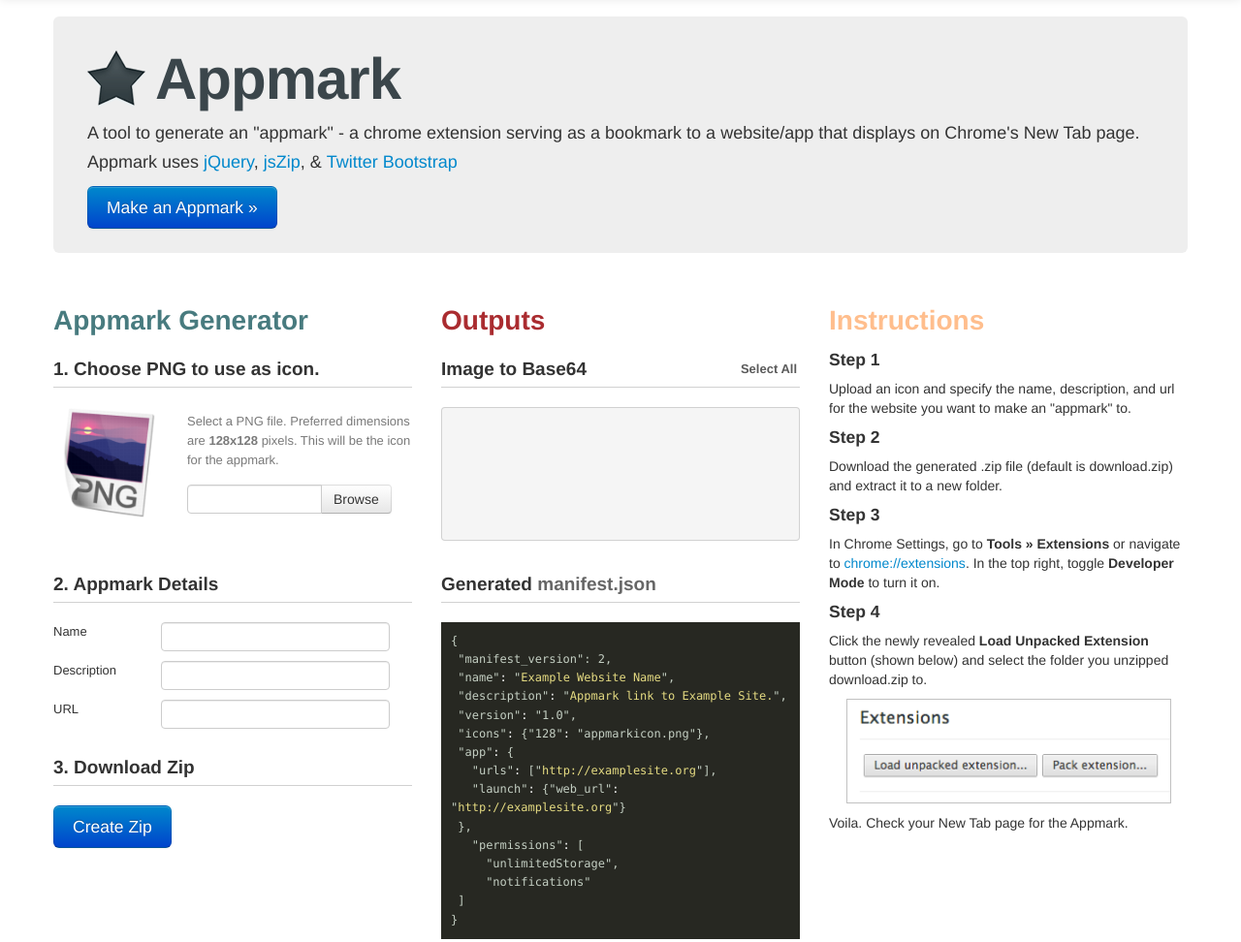
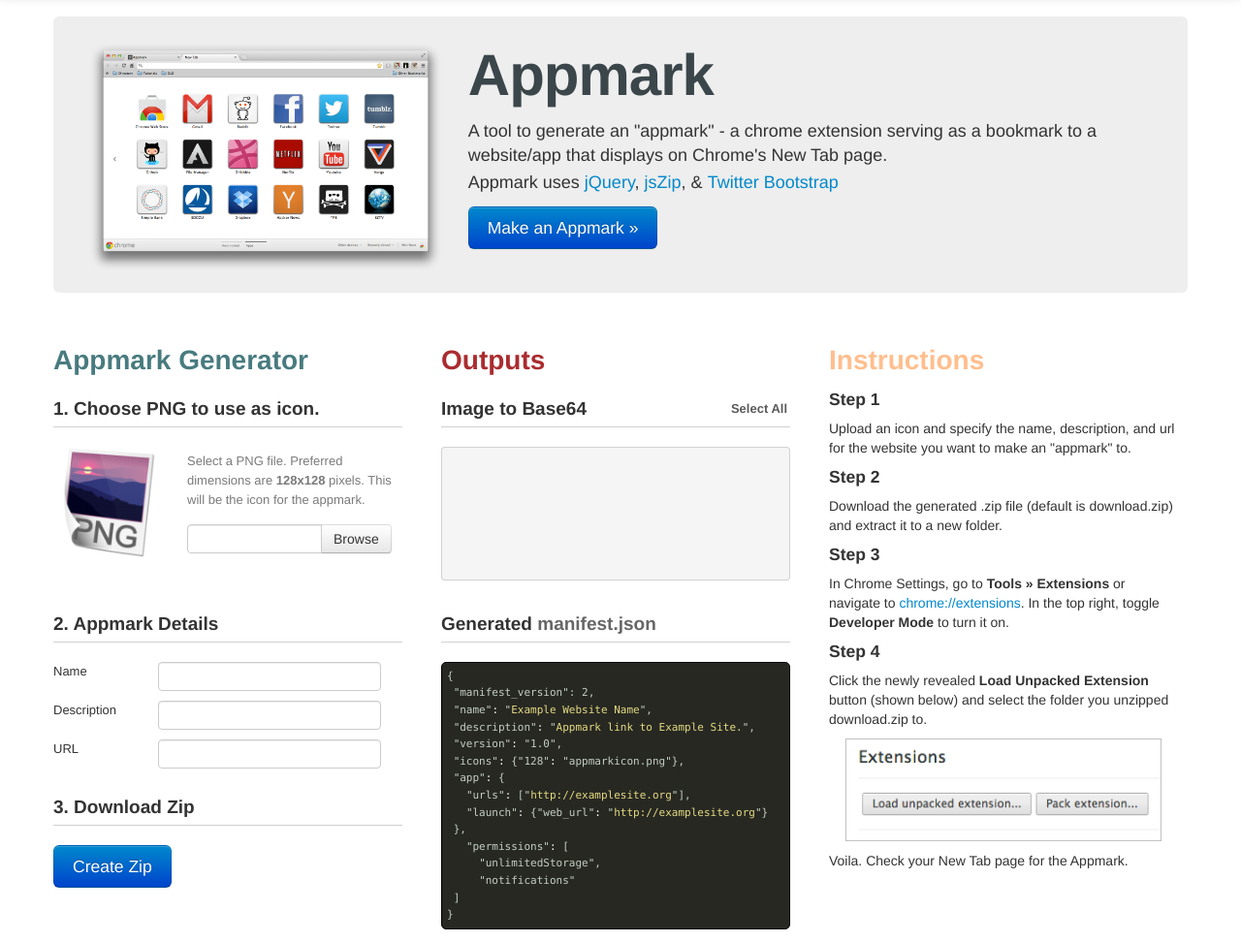
Before and after one commit to elzii/appmark, a plain HTML site: page index.html in a window 1280 px wide. Shown: the part 43-1015 px from the top of the page at 97% size. Drawn offline with Linux system fonts and the light colour scheme.

Commit message:
added ss in hero unit

```diff
--- a/index.html
+++ b/index.html
@@ -1,4 +1,3 @@
-
 <!DOCTYPE html>
 <html lang="en">
   <head>
@@ -50,6 +49,9 @@
 
 
     <div id="banner" class="hero-unit">
+
+      <img src="img/chrome-ss.png" alt="Chrome Screenshot" class="ss">
+
       <h1><img src="img/appmark-star.png" alt="Appmark">Appmark</h1>
       <p>A tool to generate an "appmark" - a chrome extension serving as a bookmark to a website/app that displays on Chrome's New Tab page.</p>
       <ul>Appmark uses
@@ -58,6 +60,7 @@
         <li><a href="http://twitter.github.com/bootstrap/" target="_blank">Twitter Bootstrap</a></li>
       </ul>
       <p><a href="#" id="create-appmark" class="btn btn-primary btn-large">Make an Appmark »</a></p>
+      <div style="clear:both"></div>
     </div>
 
 
@@ -349,7 +352,7 @@
 
         //scroll to step 1 and focus field
         $('#create-appmark').click(function(){
-          $("html, body").animate({ scrollTop: 280 }, 300);
+          $("html, body").animate({ scrollTop: 330 }, 300);
           $('#pretty-input').focus();
           return false;
         })
--- a/sass/screen.scss
+++ b/sass/screen.scss
@@ -41,7 +41,10 @@ pre#output-pre-base64 	{height:116px;overflow-y:scroll;padding:10px;}
 h1 						{padding-bottom:0px;}
 .hero-unit 				{margin-top:15px;}
 
-
+.span4 {
+	padding-right:10px;
+	 -moz-box-sizing: border-box; -webkit-box-sizing: border-box; box-sizing: border-box;
+}
 
 
 
@@ -72,20 +75,28 @@ form#b64upl {
 /* #banner    .hero-unit
 ================================================== */
 #banner {
-	padding:25px 35px;
+	padding:25px 35px 20px 35px;
+
+	img.ss {
+		float:left;margin:0 25px 0px 0;
+		height:240px;width:auto;
+	}
 
 	h1 {
 		position:relative;
 		color:#3b464b;
 		display:block;
-		padding-left:70px;
+		line-height:.85;
+		padding-bottom:10px;
 
 		img {
-			position:absolute;
-			left:0px;top:0px;
+			position:relative;
+			left:-2px;top:-10px;
+			height:52px;width:auto;
+			display:none;
 		}
 	}
-	p {margin-top:10px;margin-bottom:0px;}
+	p {margin-top:10px;margin-bottom:0px;line-height:1.4;}
 
 	ul {
 		margin:0;
@@ -118,11 +129,15 @@ form#b64upl {
 	i.g 	{color:#666;font-style:normal;}
 
 	.syntax {
-		padding:10px;
-		font-family: Monaco, Menlo, Consolas, "Courier New", monospace;font-size:12px;
+		padding:5px;
+		font-family: Monaco, Menlo, Consolas, "Courier New", monospace;font-size:11px;
 		background:#272822;
 		color:#c4cfc3;
 		white-space:pre-wrap;line-height:1.6;
+		-webkit-border-radius: 5px;
+		-moz-border-radius: 5px;
+		border-radius: 5px;
+		border:1px solid #000;
 
 		i.w 	{color:#fff;font-style:normal;}
 		i.y     {color:#e5db82;font-style:normal;}
@@ -149,6 +164,8 @@ form#b64upl {
 	background-color: #f5f5f5;
 	padding-top:15px;padding-bottom:25px;
 
+	p {width:85%;}
+
 }
 
 /* Lastly, apply responsive CSS fixes as necessary */
```
Also changed, not shown: css/screen.css, img/chrome-ss.png (added).
